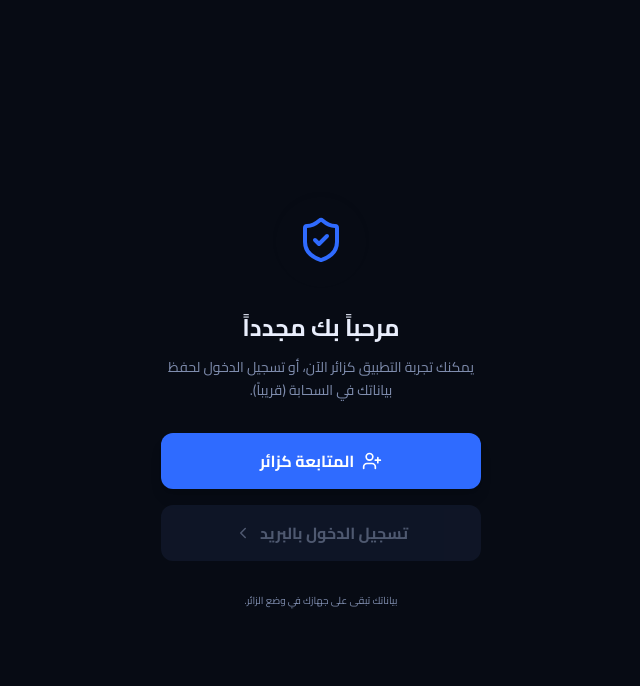
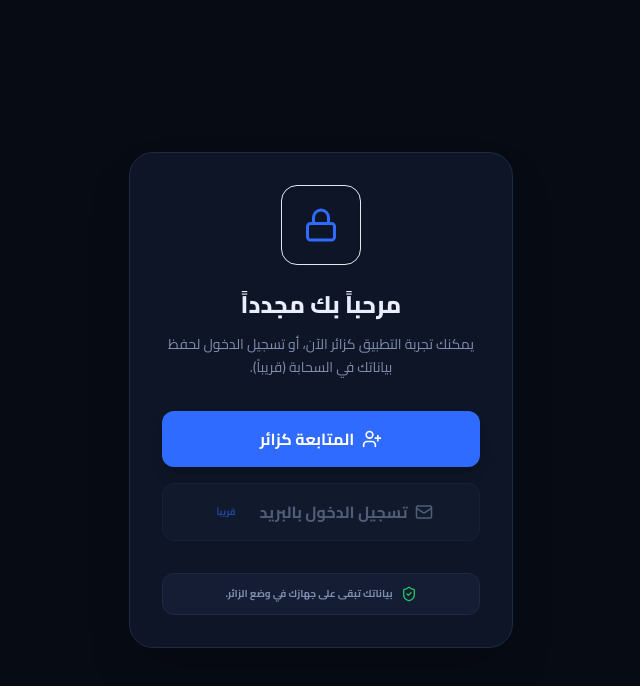
Before and after one commit to abdlt30/rafiq-sayarati, a React (Vite) app: page /#/login in a window 1280 px wide. Shown: the top 686 px of the page, without its empty margins (319-959 px from the left). Built offline with nearby package versions, Linux system fonts and the light colour scheme.

Commit message:
Update Login.jsx

```diff
--- a/src/pages/Login.jsx
+++ b/src/pages/Login.jsx
@@ -1,70 +1,80 @@
 import { useContext } from 'react';
 import { useNavigate } from 'react-router-dom';
-import { AppContext } from '../context/AppContext';
-import { ShieldCheck, UserPlus, ChevronLeft } from 'lucide-react';
+import { AppContext } from '../context/AppContext.jsx'; // ✅ إضافة .jsx
+import { ShieldCheck, UserPlus, ChevronLeft, Lock, Mail } from 'lucide-react';
 
 export default function Login() {
   const { t, lang, setUser } = useContext(AppContext);
   const navigate = useNavigate();
 
-  // ✅ الدخول كزائر (محصّن + اسم مترجم)
+  // ✅ الدخول كزائر (محصّن + اسم مترجم مع Fallback)
   const handleGuestLogin = () => {
     try {
       if (setUser) {
-        setUser({ name: t('guest'), isGuest: true });
+        // نستخدم 'زائر' كاحتياط إذا لم تكن الترجمة موجودة
+        setUser({ name: t('guest') || 'زائر', isGuest: true });
       }
     } catch (err) {
       console.error('setUser failed:', err);
-      // نكمل على أي حال: المستخدم يستطيع التجربة بدون اسم
     } finally {
       navigate('/add-vehicle');
     }
   };
 
   return (
-    <div className="min-h-screen bg-[var(--bg)] flex flex-col justify-center items-center p-6 text-center">
+    <div className="min-h-screen bg-[var(--bg)] flex flex-col justify-center items-center p-6 relative overflow-hidden">
+
+      {/* ✅ خلفية جمالية (مطابقة لصفحة الترحيب) */}
+      <div className="absolute top-[-10%] right-[-10%] w-96 h-96 bg-[var(--primary)]/10 rounded-full blur-[100px] pointer-events-none" aria-hidden="true"></div>
+      <div className="absolute bottom-[-10%] left-[-10%] w-96 h-96 bg-[var(--primary-2)]/10 rounded-full blur-[100px] pointer-events-none" aria-hidden="true"></div>
+
+      {/* بطاقة تسجيل الدخول */}
+      <div className="w-full max-w-sm bg-[var(--surface)] border border-[var(--border)] rounded-3xl p-8 shadow-2xl relative z-10 animate-fade-in">
 
         {/* أيقونة */}
-      <div className="w-24 h-24 bg-[var(--primary)]/10 rounded-full flex items-center justify-center mb-6 shadow-inner">
-        <ShieldCheck size={48} className="text-[var(--primary)]" aria-hidden="true" />
+        <div className="w-20 h-20 bg-[var(--primary)]/10 rounded-2xl flex items-center justify-center mb-6 mx-auto shadow-inner border border-[var(--primary)]/20">
+          <Lock size={36} className="text-[var(--primary)]" aria-hidden="true" />
         </div>
 
-      <h1 className="text-2xl font-bold text-[var(--text)] mb-3">
-        {t('loginTitle')}
+        <h1 className="text-2xl font-extrabold text-[var(--text)] mb-3 text-center">
+          {t('loginTitle') || 'مرحباً بك مجدداً'}
         </h1>
 
-      <p className="text-sm text-[var(--text-muted)] mb-8 max-w-xs leading-relaxed">
-        {t('loginSubtitle')}
+        <p className="text-sm text-[var(--text-muted)] mb-8 text-center leading-relaxed">
+          {t('loginSubtitle') || 'يمكنك تجربة التطبيق كزائر الآن، أو تسجيل الدخول لحفظ بياناتك في السحابة (قريباً).'}
         </p>
 
         {/* زر الدخول كزائر */}
         <button
           type="button"
           onClick={handleGuestLogin}
-        className="w-full max-w-xs bg-[var(--primary)] text-white font-bold py-4 rounded-xl shadow-lg shadow-[var(--primary)]/30 hover:bg-blue-600 active:scale-[0.98] transition-all flex items-center justify-center gap-2 mb-4"
+          className="w-full bg-[var(--primary)] text-white font-bold py-4 rounded-xl shadow-lg shadow-[var(--primary)]/30 hover:bg-blue-600 active:scale-[0.98] transition-all flex items-center justify-center gap-2 mb-4"
         >
           <UserPlus size={20} aria-hidden="true" />
-        {t('continueAsGuest')}
+          {t('continueAsGuest') || 'المتابعة كزائر'}
         </button>
 
-      {/* زر ثانوي (قريباً) - disabled */}
+        {/* زر تسجيل الدخول بالبريد (معطل - قريباً) */}
         <button
           type="button"
           disabled
-        aria-label={t('signInWithEmail')}
-        className="w-full max-w-xs bg-[var(--surface-2)] text-[var(--text-muted)] font-bold py-4 rounded-xl cursor-not-allowed opacity-60 flex items-center justify-center gap-2"
+          aria-label={t('signInWithEmail') || 'تسجيل الدخول بالبريد'}
+          className="w-full bg-[var(--surface-2)] text-[var(--text-muted)] border border-[var(--border)] font-bold py-4 rounded-xl cursor-not-allowed opacity-60 flex items-center justify-center gap-2"
         >
-        {t('signInWithEmail')}
-        <ChevronLeft
-          size={18}
-          className={lang === 'ar' ? '' : 'rotate-180'}
-          aria-hidden="true"
-        />
+          <Mail size={18} aria-hidden="true" />
+          {t('signInWithEmail') || 'تسجيل الدخول بالبريد'}
+          <span className="text-[9px] bg-[var(--primary)]/10 text-[var(--primary)] px-2 py-0.5 rounded-full ms-2">قريباً</span>
         </button>
 
-      <p className="text-[10px] text-[var(--text-muted)] mt-8">
-        {t('dataPrivacyText')}
+        {/* شارة الخصوصية */}
+        <div className="mt-8 flex items-center justify-center gap-2 bg-[var(--surface-2)] p-3 rounded-xl border border-[var(--border)]">
+          <ShieldCheck size={16} className="text-green-500 shrink-0" aria-hidden="true" />
+          <p className="text-[10px] text-[var(--text-muted)] font-bold text-start leading-tight">
+            {t('dataPrivacyText') || 'بياناتك تبقى على جهازك في وضع الزائر.'}
           </p>
+        </div>
+
+      </div>
     </div>
   );
 }
```
Lines whose indentation alone changed are shown as unchanged.
